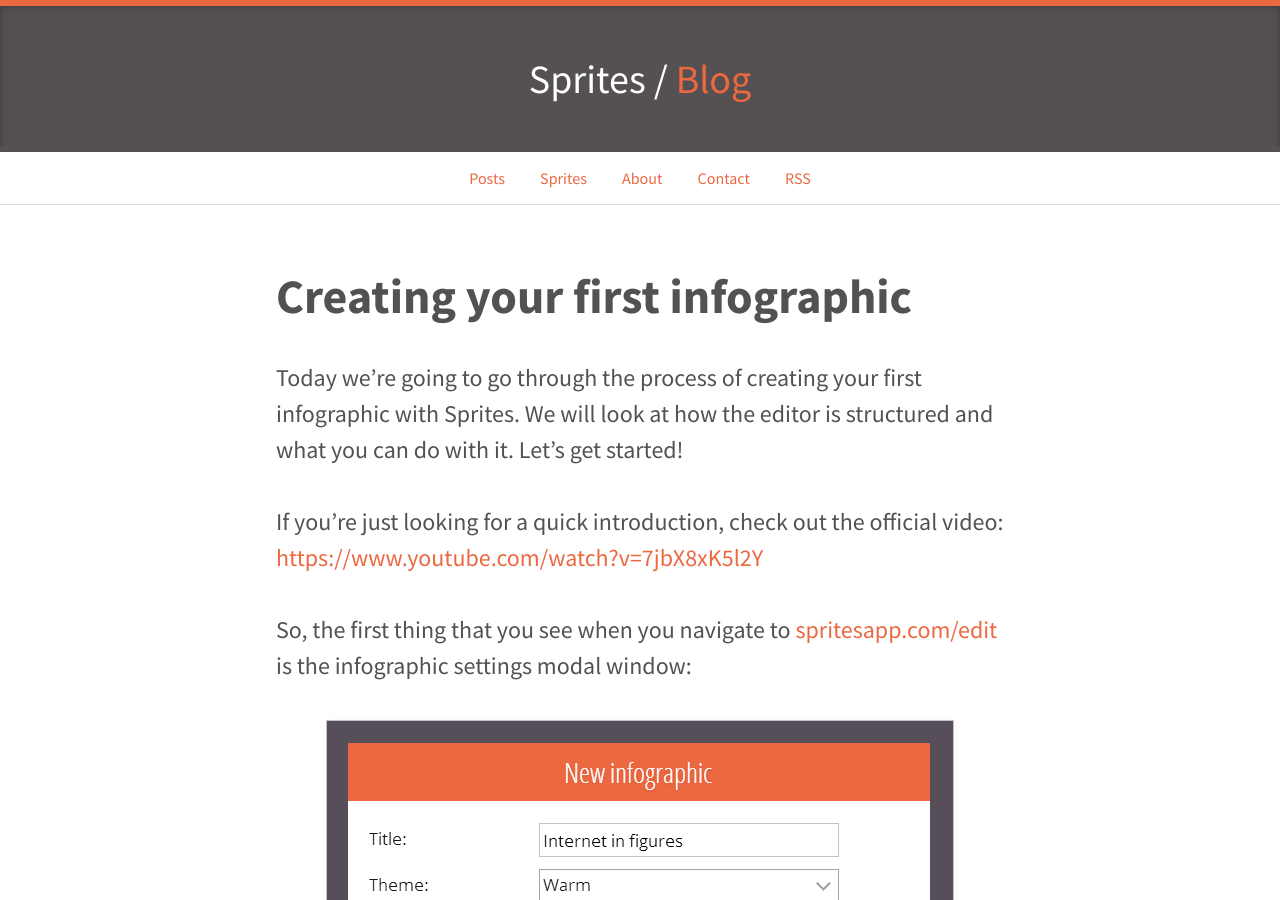
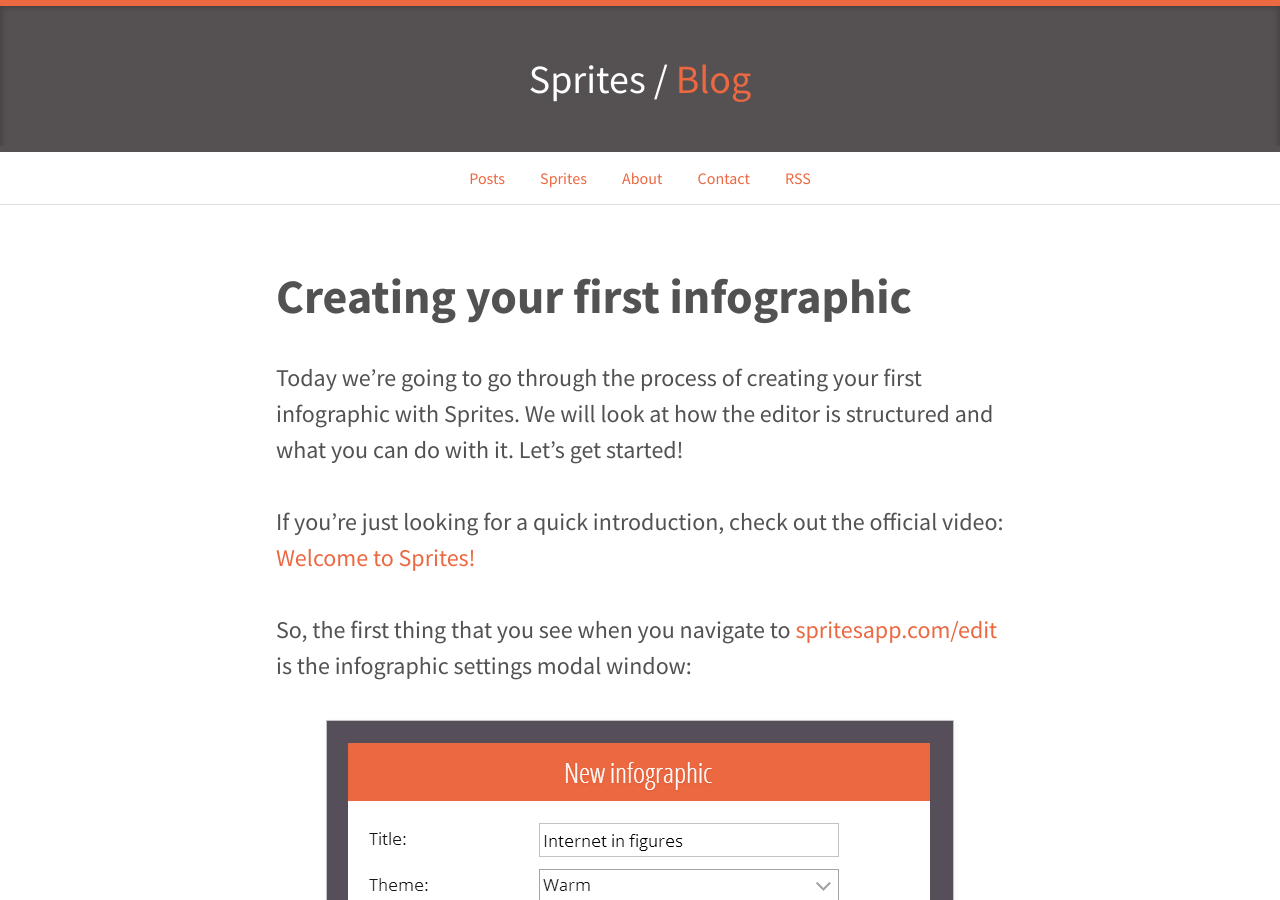
Before and after one commit to spritesapp/spritesapp.github.io, a Jekyll site: the page built from _posts/2014-05-21-creating-your-first-infographic.md, in a window 1280 px wide and 900 px high. Built offline with Jekyll 4.4.1, drawn with Linux system fonts in a browser that asks for light colours.

Commit message:
Added link to video.

```diff
--- a/_posts/2014-05-21-creating-your-first-infographic.md
+++ b/_posts/2014-05-21-creating-your-first-infographic.md
@@ -7,7 +7,7 @@
 
 Today we're going to go through the process of creating your first infographic with Sprites. We will look at how the editor is structured and what you can do with it. Let's get started!
 
-If you're just looking for a quick introduction, check out the official video: [https://www.youtube.com/watch?v=7jbX8xK5l2Y](Welcome to Sprites!)
+If you're just looking for a quick introduction, check out the official video: [Welcome to Sprites!](https://www.youtube.com/watch?v=7jbX8xK5l2Y)
 
 So, the first thing that you see when you navigate to [spritesapp.com/edit](https://spritesapp.com/edit) is the infographic settings modal window:
 
```
